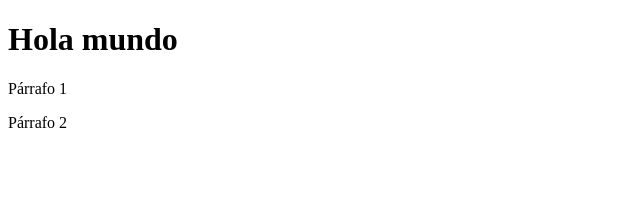
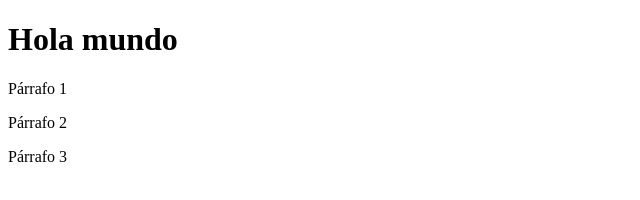
Before and after one commit to icyclicalstyles/prueba01, a plain HTML site: page index.html in a window 1280 px wide. Shown: the full height of the page, 0-640 px from the left. Drawn offline with Linux system fonts and the light colour scheme.

Commit message:
tercer commit

```diff
--- a/index.html
+++ b/index.html
@@ -10,5 +10,6 @@
     <h1>Hola mundo</h1>
     <p>Párrafo 1</p>
     <p>Párrafo 2</p>
+    <p>Párrafo 3</p>
 </body>
 </html>
```
